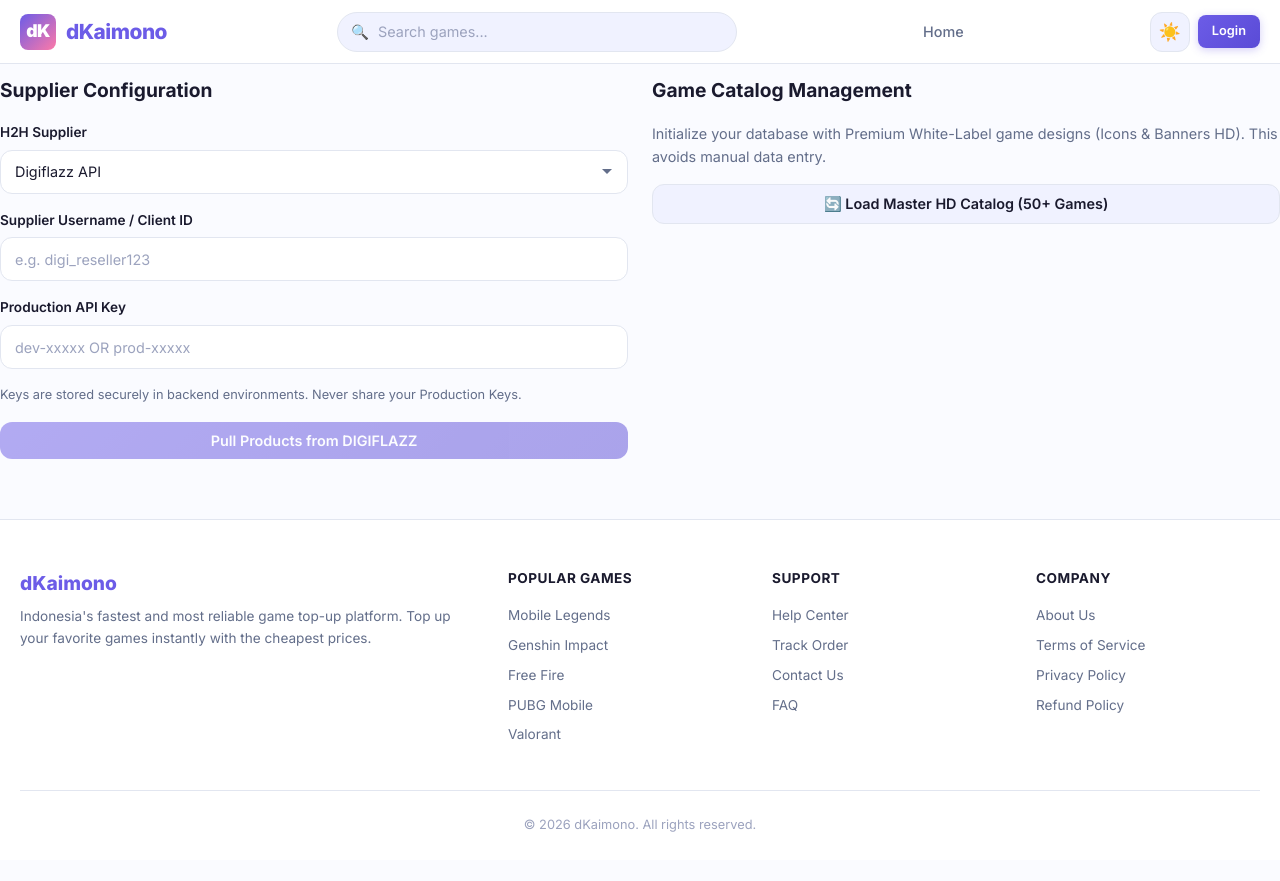
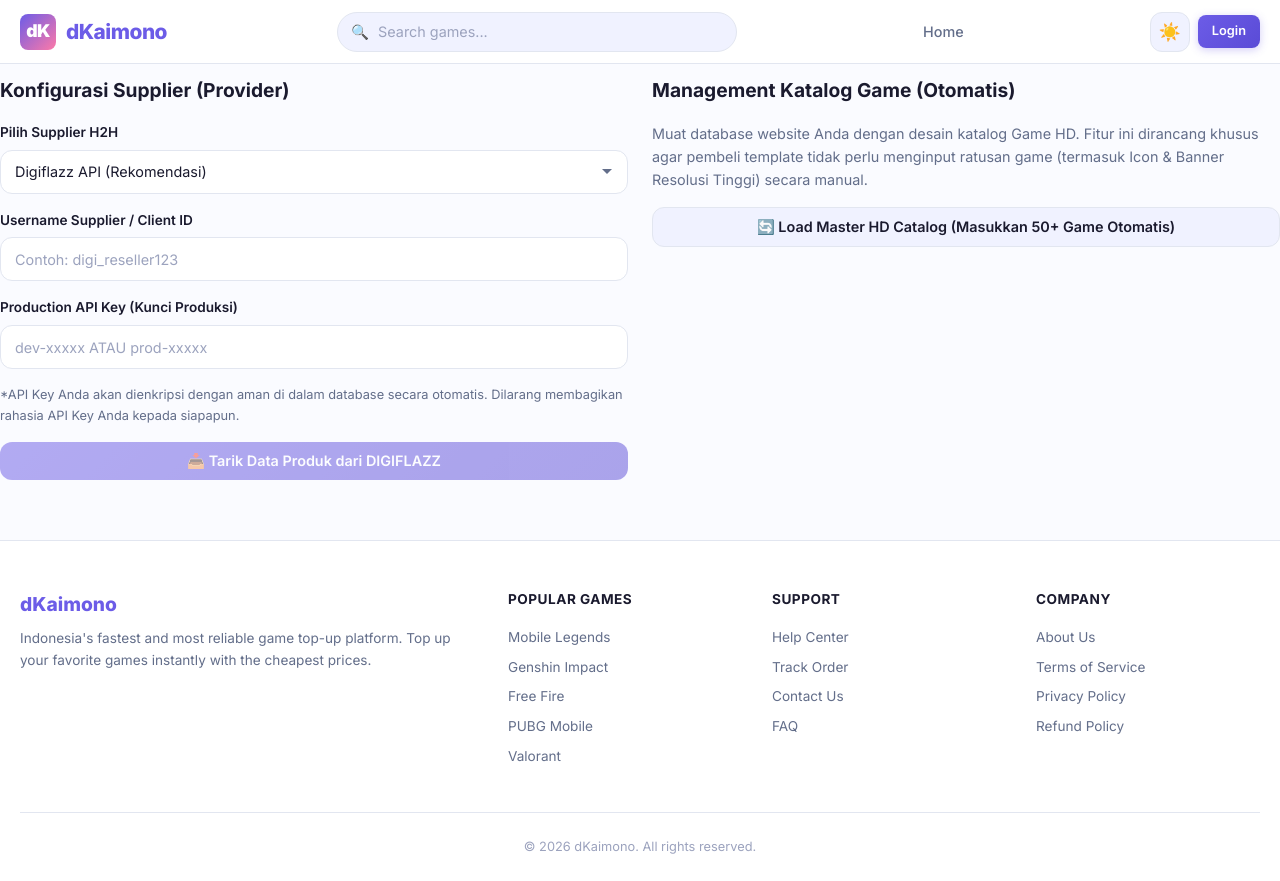
Before and after one commit to Azyte/dkaimono-store, a Next.js app: page /admin/supplier-sync in a window 1280 px wide. Before the commit the page ends 860 px from the top, so only its background shows below. Built offline with nearby package versions, Linux system fonts and the light colour scheme; no server answers.

Commit message:
Translate H2H template UI into Indonesian for local buyer target

```diff
--- a/src/app/admin/supplier-sync/page.tsx
+++ b/src/app/admin/supplier-sync/page.tsx
@@ -48,17 +48,17 @@
   return (
     <div>
       <div style={{ display: 'flex', justifyContent: 'space-between', alignItems: 'center', marginBottom: 24 }}>
-        <h1>Supplier Host-to-Host (H2H) Sync</h1>
+        <h1>⚙️ Sinkronisasi Sistem H2H (Host-to-Host)</h1>
       </div>
 
       <div style={{ display: 'grid', gridTemplateColumns: '1fr 1fr', gap: 24 }}>
         {/* API Config Card */}
         <div className="admin-card">
-          <h2 style={{ fontSize: '1.2rem', marginBottom: 16 }}>Supplier Configuration</h2>
+          <h2 style={{ fontSize: '1.2rem', marginBottom: 16 }}>Konfigurasi Supplier (Provider)</h2>
           <div className="form-group">
-            <label className="form-label">H2H Supplier</label>
+            <label className="form-label">Pilih Supplier H2H</label>
             <select className="form-select" value={supplier} onChange={(e) => setSupplier(e.target.value)}>
-              <option value="digiflazz">Digiflazz API</option>
+              <option value="digiflazz">Digiflazz API (Rekomendasi)</option>
               <option value="vipreseller">VIP Reseller</option>
               <option value="apigames">ApiGames</option>
               <option value="vocagame">VocaGame</option>
@@ -66,29 +66,29 @@
           </div>
 
           <div className="form-group">
-            <label className="form-label">Supplier Username / Client ID</label>
+            <label className="form-label">Username Supplier / Client ID</label>
             <input
               type="text"
               className="form-input"
-              placeholder="e.g. digi_reseller123"
+              placeholder="Contoh: digi_reseller123"
               value={username}
               onChange={(e) => setUsername(e.target.value)}
             />
           </div>
 
           <div className="form-group">
-            <label className="form-label">Production API Key</label>
+            <label className="form-label">Production API Key (Kunci Produksi)</label>
             <input
               type="password"
               className="form-input"
-              placeholder="dev-xxxxx OR prod-xxxxx"
+              placeholder="dev-xxxxx ATAU prod-xxxxx"
               value={apiKey}
               onChange={(e) => setApiKey(e.target.value)}
             />
           </div>
 
           <p style={{ fontSize: '0.8rem', color: 'var(--text-secondary)', marginBottom: 16 }}>
-            Keys are stored securely in backend environments. Never share your Production Keys.
+            *API Key Anda akan dienkripsi dengan aman di dalam database secara otomatis. Dilarang membagikan rahasia API Key Anda kepada siapapun.
           </p>
 
           <button
@@ -97,25 +97,25 @@
             onClick={handleSync}
             disabled={isSyncing || (!apiKey && !username)}
           >
-            {isSyncing ? 'Synchronizing...' : `Pull Products from ${supplier.toUpperCase()}`}
+            {isSyncing ? 'Sedang Mensinkronisasi / Syncing...' : `📥 Tarik Data Produk dari ${supplier.toUpperCase()}`}
           </button>
         </div>
 
         {/* Catalog Control Card */}
         <div className="admin-card">
-          <h2 style={{ fontSize: '1.2rem', marginBottom: 16 }}>Game Catalog Management</h2>
+          <h2 style={{ fontSize: '1.2rem', marginBottom: 16 }}>Management Katalog Game (Otomatis)</h2>
           <p style={{ fontSize: '0.9rem', color: 'var(--text-secondary)', marginBottom: 16 }}>
-            Initialize your database with Premium White-Label game designs (Icons & Banners HD). This avoids manual data entry.
+            Muat database website Anda dengan desain katalog Game HD. Fitur ini dirancang khusus agar pembeli template tidak perlu menginput ratusan game (termasuk Icon & Banner Resolusi Tinggi) secara manual.
           </p>
 
           <button className="btn btn-secondary" style={{ width: '100%', marginBottom: 16 }} onClick={handleLoadMaster} disabled={isSyncing}>
-            🔄 Load Master HD Catalog (50+ Games)
+            🔄 Load Master HD Catalog (Masukkan 50+ Game Otomatis)
           </button>
 
           {syncResult && (
             <div style={{ marginTop: 24, padding: 16, background: 'var(--bg-secondary)', borderRadius: 'var(--radius-md)', border: '1px solid var(--border-color)' }}>
               <h3 style={{ color: syncResult.success ? 'var(--color-success)' : 'var(--color-error)', marginBottom: 8 }}>
-                {syncResult.success ? '✅ Success' : '❌ Failed'}
+                {syncResult.success ? '✅ Berhasil (Success)' : '❌ Gagal (Failed)'}
               </h3>
               <p style={{ fontWeight: 'bold' }}>{syncResult.message}</p>
               <pre style={{ marginTop: 12, fontSize: '0.8rem', whiteSpace: 'pre-wrap' }}>
```
